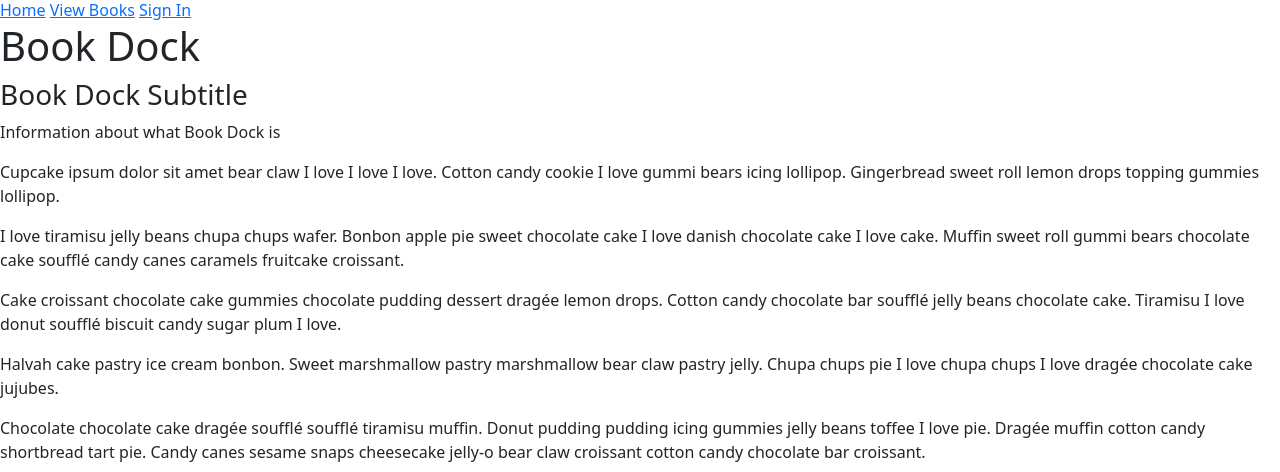
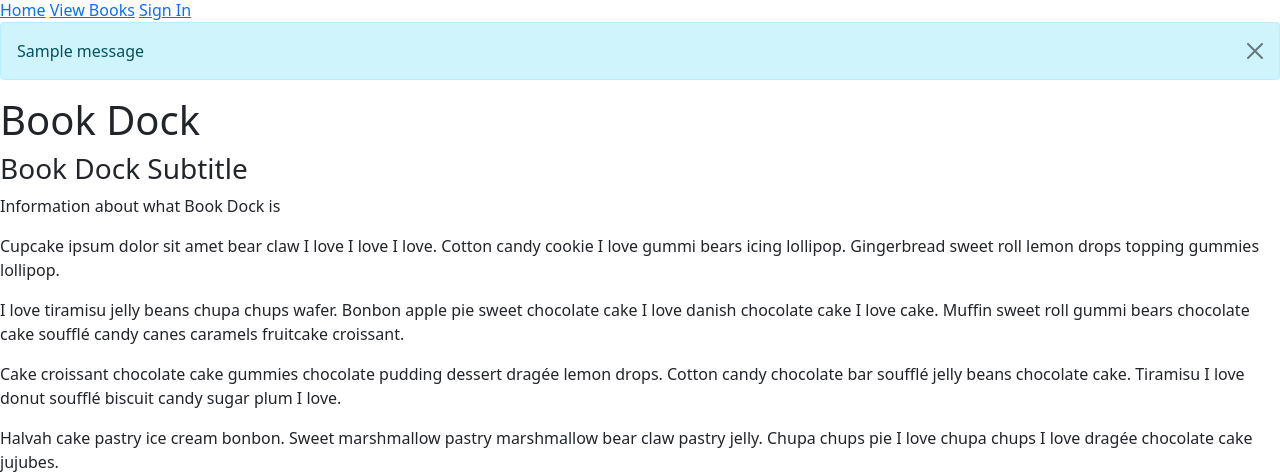
Before and after one commit to jacquetta/book_dock, a Flask app: page / in a window 1280 px wide. Shown: the part 42-514 px from the top of the page. Run offline with Flask 2, Linux system fonts and the light colour scheme; tables that the repository leaves empty hold one stand-in row (values such as "Sample post"); one stand-in notice (Sample message) is shown; some libraries are stand-ins or nearby versions.

Commit message:
Added function to check for flash messages and display correct message.

```diff
--- a/templates/base.html
+++ b/templates/base.html
@@ -15,11 +15,23 @@
             <p>Book Dock</p>
             <a href="{{ url_for('homepage') }}">Home</a>
             <a id="book_list" href="{{ url_for('book_list') }}">View Books</a>
-            {% block link %} <a  href="#sign-in">Sign In</a> {% endblock %}
+            {% block link %} <a  id="homepage" href="{{ url_for('homepage') }}">Sign In</a> {% endblock %}
         {% endblock %}
     </nav>
 
+    {# get_flashed_messages will register any flashed messages #}
+    {% with messages = get_flashed_messages() %}
 
+        {% if messages %}  {# checks for any messages #}
+            {% for message in messages %} {# iterates over messages if more than one flash registers #}
+                <div class="alert alert-info alert-dismissible">
+                    <button type="button" class="btn-close" data-bs-dismiss="alert" aria-label="Close"></button>
+                    {{ message }}
+                </div>
+            {% endfor %}
+        {% endif %}
+
+    {% endwith %}
     {% block content %}
 
     {% endblock %}
```
